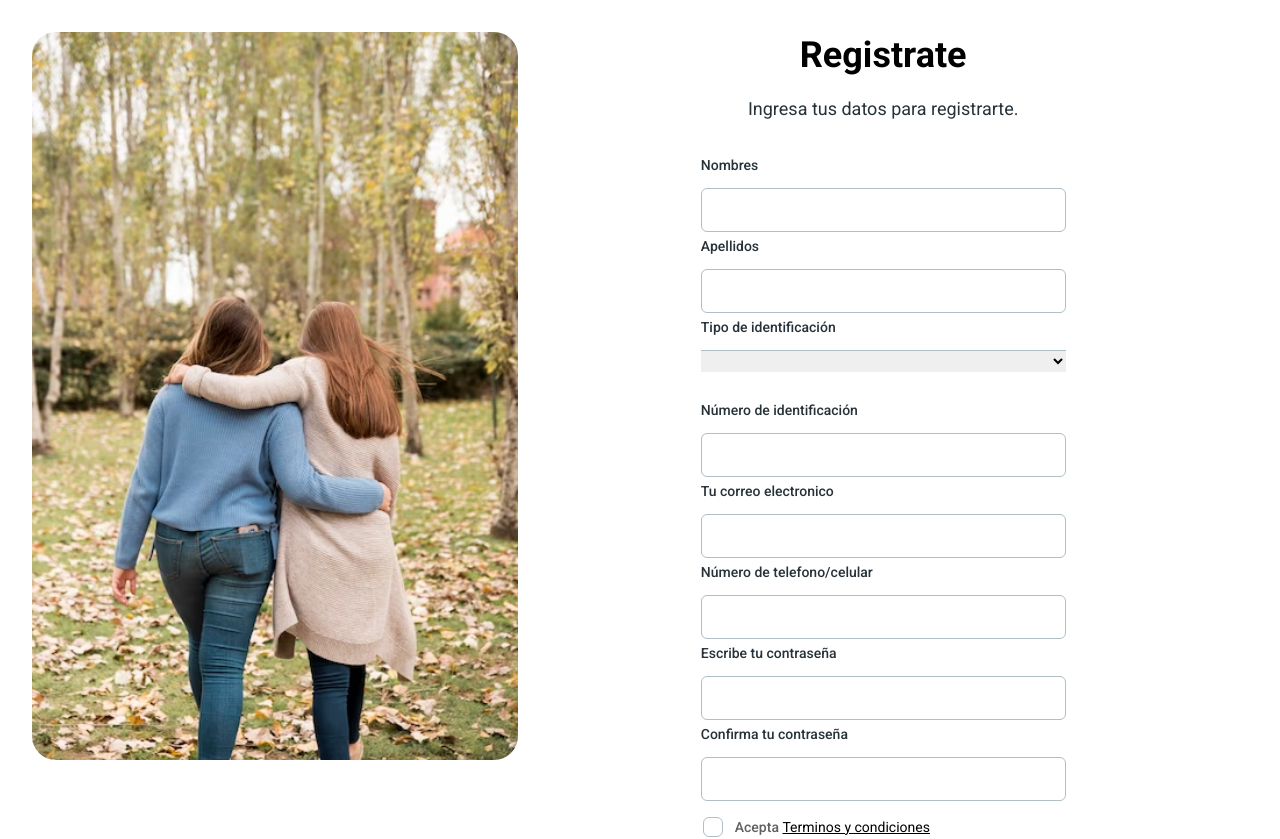
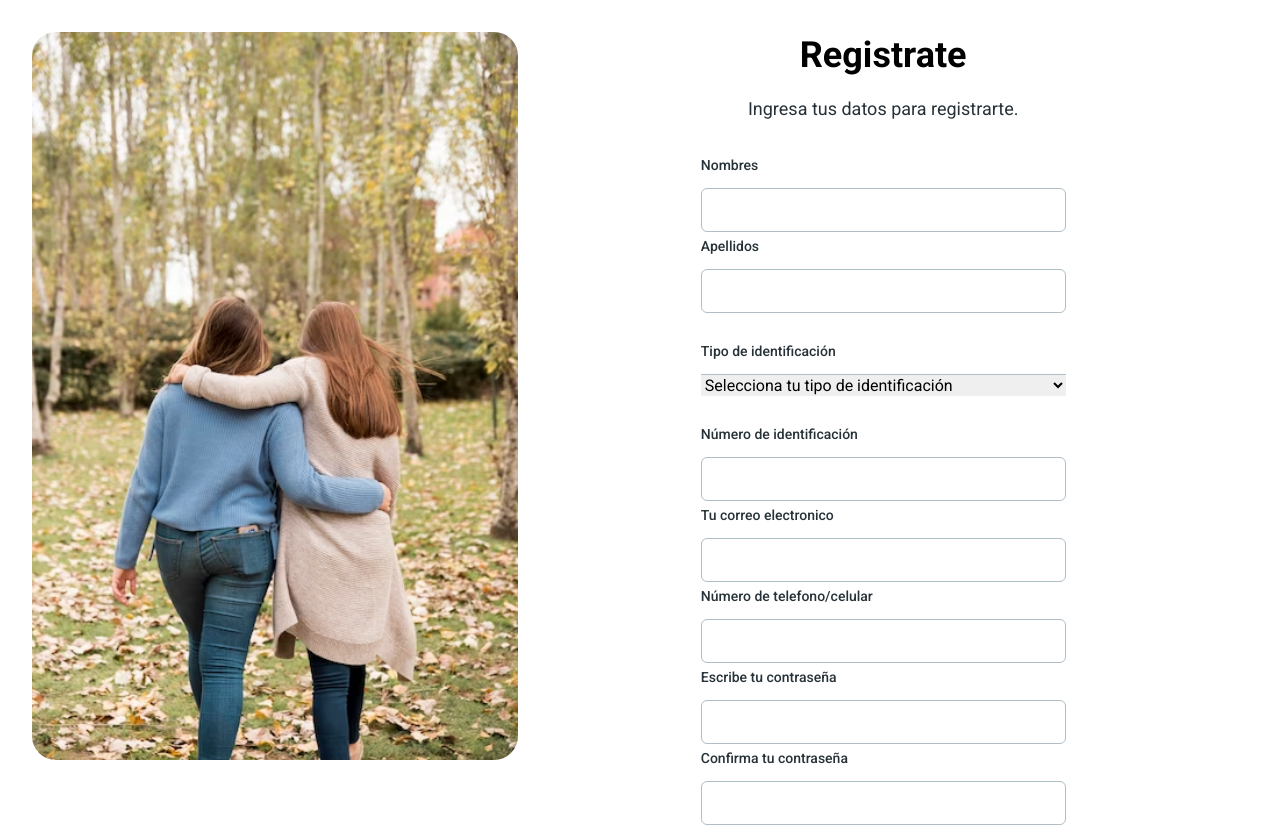
Before and after one commit to NicoleGalindez/Septimo_Trimestre, a React (Vite) app in the folder material-tailwind-kit-react-main/material-tailwind-kit-react-main/: page /sign-up in a window 1280 px wide. Shown: the top 839 px of the page. Built offline with nearby package versions, Linux system fonts and the light colour scheme.

Commit message:
select listo y contraseña puntos

```diff
--- a/material-tailwind-kit-react-main/material-tailwind-kit-react-main/src/pages/sign-up.jsx
+++ b/material-tailwind-kit-react-main/material-tailwind-kit-react-main/src/pages/sign-up.jsx
@@ -57,19 +57,22 @@ export function SignUp() {
               }}
             />
           </div>
-
+<br />
           <div className="mb-1 flex flex-col gap-6">
             <Typography variant="small" color="blue-gray" className="-mb-3 font-medium">
               Tipo de identificación
             </Typography>
             <select
             size="lg"
-            placeholder="Selecciona"
+            placeholder="Selecciona tu tipo de identificación"
             className="border-t border-blue-gray-200 focus:border-gray-900"
             labelProps={{
               className: "before:content-none after:content-none",
             }}
            >
+            <option value="select" color="gray" >Selecciona tu tipo de identificación</option>
+            <option value="c.c">Cedula de Ciudadanía</option>
+            <option value="c.e">Cedula de extrangería</option>
 
           </select>
 
@@ -82,6 +85,7 @@ export function SignUp() {
               Número de identificación
             </Typography>
             <Input
+              type="number"
               size="lg"
               placeholder="Debes ser mayor de edad"
               className=" !border-t-blue-gray-200 focus:!border-t-gray-900"
@@ -108,6 +112,7 @@ export function SignUp() {
               Número de telefono/celular
             </Typography>
             <Input
+              type="number"
               size="lg"
               placeholder="300-456-7890"
               className=" !border-t-blue-gray-200 focus:!border-t-gray-900"
@@ -121,6 +126,7 @@ export function SignUp() {
               Escribe tu contraseña
             </Typography>
             <Input
+              type="password"
               size="lg"
               placeholder="********"
               className=" !border-t-blue-gray-200 focus:!border-t-gray-900"
@@ -128,6 +134,7 @@ export function SignUp() {
                 className: "before:content-none after:content-none",
               }}
             />
+
           </div>
 
           <div className="mb-1 flex flex-col gap-6">
```
